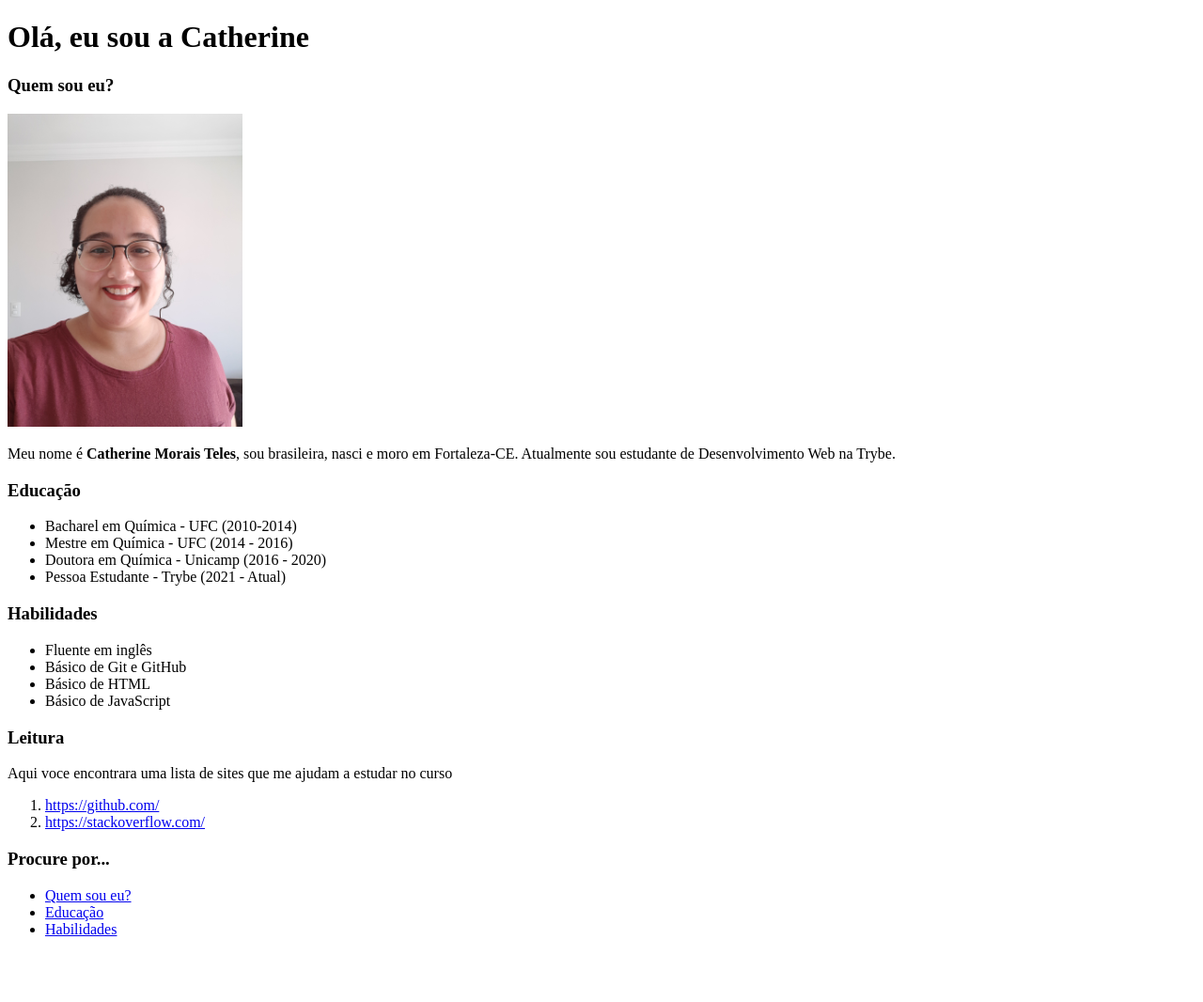
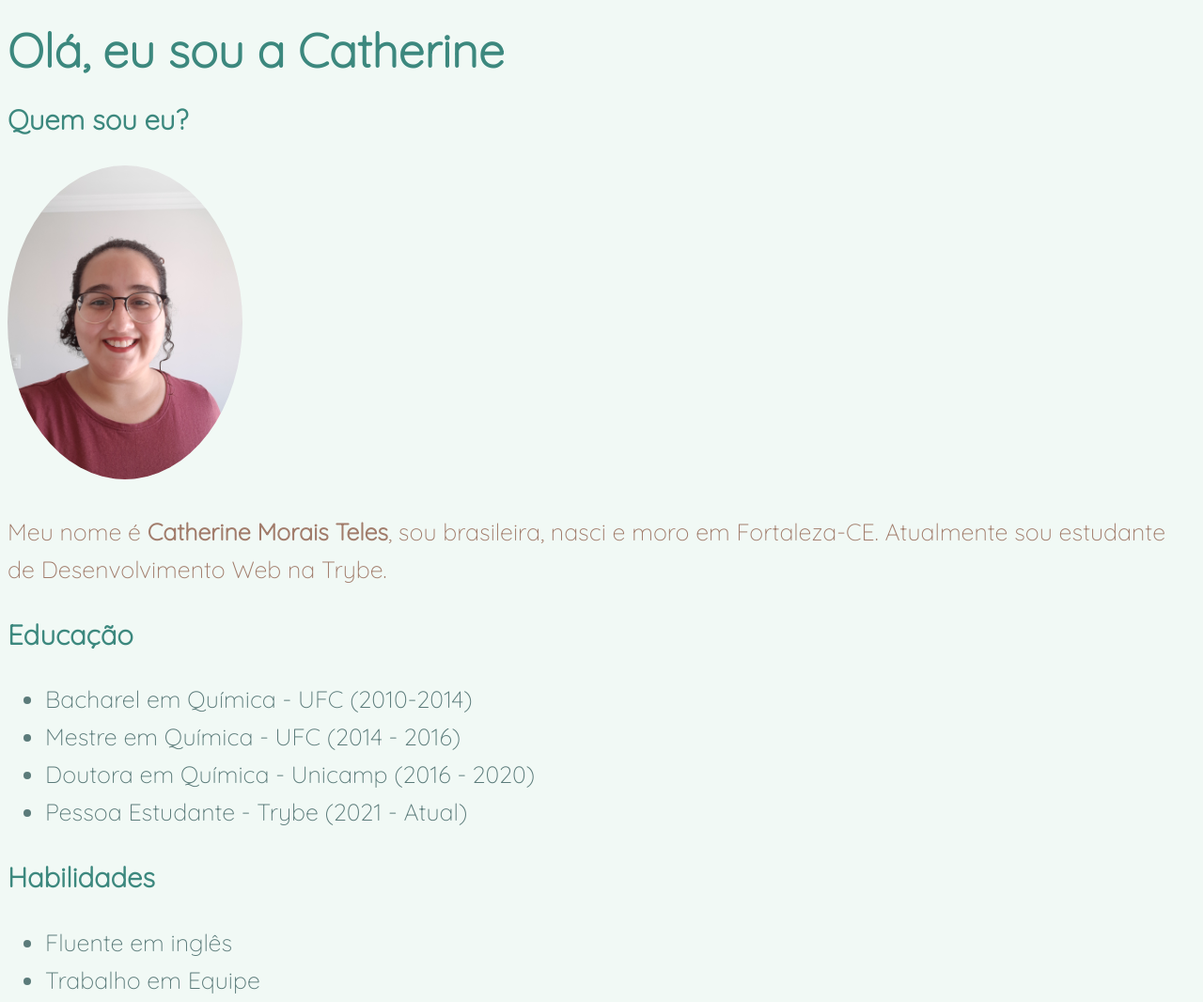
Before and after one commit to catherineteles/catherineteles.github.io, a plain HTML site: page index.html in a window 1280 px wide. Shown: the top 1066 px of the page at 94% size. Before the commit the page ends 1014 px from the top, so only its background shows below. Drawn offline with Linux system fonts and the light colour scheme.

Commit message:
primeira versao com css

```diff
--- a/index.html
+++ b/index.html
@@ -5,11 +5,15 @@
     <meta http-equiv="X-UA-Compatible" content="IE=edge">
     <meta name="viewport" content="width=device-width, initial-scale=1.0">
     <title>Catherine Morais Teles - Desenvolvedora Web</title>
+    <link rel="preconnect" href="https://fonts.googleapis.com">
+<link rel="preconnect" href="https://fonts.gstatic.com" crossorigin>
+<link href="https://fonts.googleapis.com/css2?family=Quicksand:wght@300&display=swap" rel="stylesheet">
+    <link rel="stylesheet" type = "text/css" href="style.css">
 </head>
 <body>
     <h1> Olá, eu sou a Catherine </h1>
     <h3>Quem sou eu?<a name = "Quemsoueu?"></a></h3>
-    <img src= ImagensPortifolio/eu_foto.jpg width="250px" alt = "Mulher usando oculos, com o cabelo preso e camisa vermelha" >
+    <img class = "picture" src= ImagensPortifolio/eu_foto.jpg width="250px" alt = "Mulher usando oculos, com o cabelo preso e camisa vermelha" >
     <p> Meu nome é <strong> Catherine Morais Teles</strong>, sou brasileira, nasci e moro em Fortaleza-CE. Atualmente sou estudante de Desenvolvimento Web na Trybe.</p>
     <h3>Educação <a name = "Educação"></a></h3>
     <ul>
@@ -21,6 +25,7 @@
     <h3><a name = "Habilidades"></a>Habilidades</h3>
     <ul>
         <li>Fluente em inglês</li>
+        <li>Trabalho em Equipe</li>
         <li>Básico de Git e GitHub</li>
         <li>Básico de HTML </li>
         <li>Básico de JavaScript</li>
--- /dev/null
+++ b/style.css
@@ -0,0 +1,18 @@
+body{
+    background-color: #F1F9F5;
+    font-family: 'Quicksand', sans-serif;
+    line-height: 40px;
+    color: #A17C6B;
+    font-size: 25px;
+
+}
+h1, h3{
+    color: #3C887E
+}
+li {
+    color: #5B7B7A
+}
+.picture {
+    border-radius: 50%;
+    align-items: center;
+}
```
